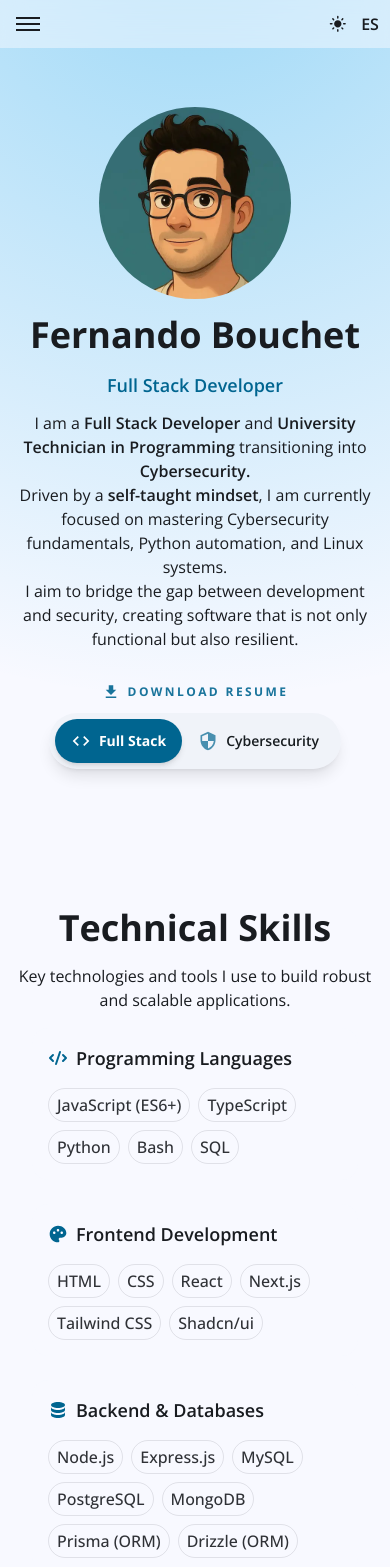
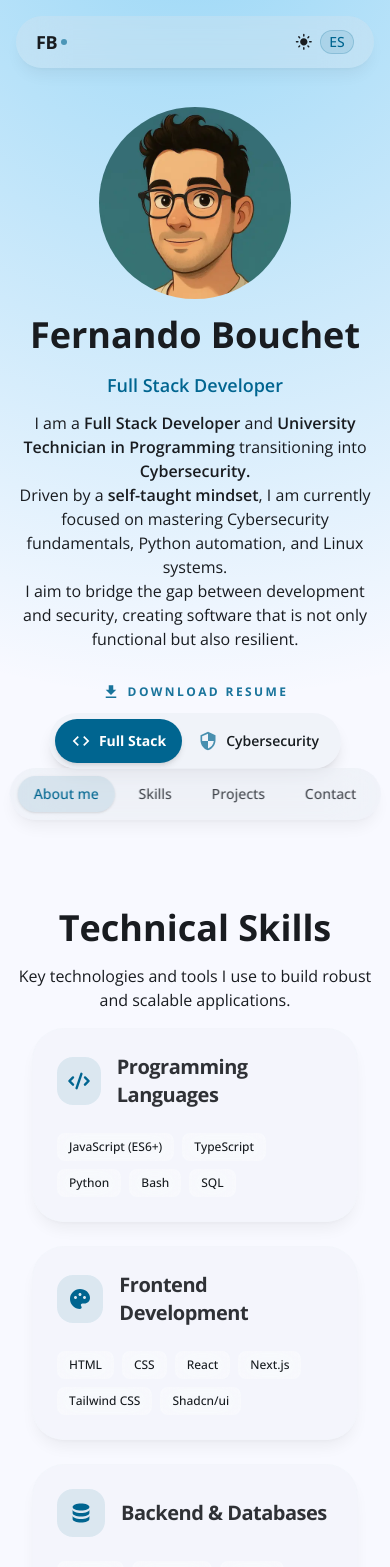
Before and after one commit to fernandobouchet/fernandobouchet.github.io, a Next.js app: page / in a window 390 px wide. Shown: the top 1567 px of the page. Built offline with nearby package versions, Linux system fonts and the light colour scheme.

Commit message:
feat: update 'header' components, update mobile menu to a more modern style

```diff
--- a/components/header/header.tsx
+++ b/components/header/header.tsx
@@ -1,13 +1,8 @@
-"use client";
-
 import { Nav } from "./nav";
 
 const Header = () => {
   return (
-    <header
-      className={`fixed top-0 right-0 w-full flex h-12 md:h-14 z-50 p-4"
-      }`}
-    >
+    <header className="fixed top-4 left-0 right-0 z-50 flex justify-center px-4 pointer-events-none">
       <Nav />
     </header>
   );
--- a/components/header/mobile-menu.tsx
+++ b/components/header/mobile-menu.tsx
@@ -3,57 +3,33 @@
 import { NavLinks } from "./nav-links";
 
 interface Props {
-  isMobileMenuOpen: boolean;
-  setIsMobileMenuOpen: (isOpen: boolean) => void;
   activeSection: string;
   scrollToSection: (sectionId: string) => void;
 }
-const MobileMenu = ({
-  isMobileMenuOpen,
-  setIsMobileMenuOpen,
-  activeSection,
-  scrollToSection,
-}: Props) => {
-  const toggleMenu = () => setIsMobileMenuOpen(!isMobileMenuOpen);
 
+const MobileMenu = ({ activeSection, scrollToSection }: Props) => {
   return (
-    <div className="md:hidden relative z-50">
-      <button
-        onClick={toggleMenu}
-        className="flex flex-col justify-center items-center w-10 h-10 group z-50 relative"
-        aria-label="Toggle menu"
-        aria-expanded={isMobileMenuOpen}
+    <div
+      className="
+      md:hidden
+      fixed bottom-6 z-50
+      left-1/2 -translate-x-1/2
+      w-[95%] max-w-md
+      pointer-events-none
+    "
+    >
+      <nav
+        className="pointer-events-auto
+          flex items-center justify-center py-2 rounded-full
+           bg-secondary/30 backdrop-blur-xl shadow-lg shadow-black/5"
       >
-        <span
-          className={`bg-foreground h-0.5 w-6 mb-1 transform transition duration-300 ${
-            isMobileMenuOpen ? "rotate-45 translate-y-1.5" : ""
-          }`}
-        />
-        <span
-          className={`bg-foreground h-0.5 w-6 mb-1 transition-opacity duration-300 ${
-            isMobileMenuOpen ? "opacity-0" : "opacity-100"
-          }`}
-        />
-        <span
-          className={`bg-foreground h-0.5 w-6 transform transition duration-300 ${
-            isMobileMenuOpen ? "-rotate-45 -translate-y-1.5" : ""
-          }`}
-        />
-      </button>
-
-      <div
-        className={`fixed top-0 left-0 w-full h-[calc(100dvh)] backdrop-blur-md bg-background/50 ${
-          isMobileMenuOpen ? "scale-y-100" : "scale-y-0 pointer-events-none"
-        } origin-top z-40`}
-      >
-        <ul className="flex flex-col items-center justify-center h-full space-y-10 text-xl font-medium">
+        <ul className="flex items-center justify-between w-full px-2">
           <NavLinks
             activeSection={activeSection}
             scrollToSection={scrollToSection}
-            onClick={toggleMenu}
           />
         </ul>
-      </div>
+      </nav>
     </div>
   );
 };
--- a/components/header/nav-item.tsx
+++ b/components/header/nav-item.tsx
@@ -30,14 +30,21 @@ const NavItem = ({
     <Link
       href={href}
       onClick={handleOnClick}
-      className={`py-2 px-4 md:px-5 rounded-full transition-all ${
-        activeSection === link.toLowerCase()
-          ? "bg-foreground/10 text-foreground"
-          : "hover:bg-foreground/20 text-foreground"
-      }`}
+      scroll={false}
+      className={`
+        py-2 px-4 md:px-5 rounded-full transition-all duration-300
+        text-sm font-medium flex items-center gap-2
+        active:scale-95
+        ${
+          activeSection === link.toLowerCase()
+            ? "text-primary bg-primary/10 font-bold shadow-sm"
+            : "text-muted-foreground hover:text-primary hover:bg-primary/10"
+        }
+      `}
     >
       {title}
     </Link>
   );
 };
+
 export { NavItem };
--- a/components/header/nav.tsx
+++ b/components/header/nav.tsx
@@ -1,34 +1,39 @@
 "use client";
 import { LanguageToggle } from "../ui/language.toggle";
 import { ThemeToggle } from "../ui/theme-toggle";
-import { useState } from "react";
 import { MobileMenu } from "./mobile-menu";
 import { useNavbar } from "@/hooks/useNavBar";
 import { NavLinks } from "./nav-links";
 
 const Nav = () => {
-  const [isMobileMenuOpen, setIsMobileMenuOpen] = useState(false);
-  const { activeSection, scrollToSection } = useNavbar();
+  const { activeSection, scrollToSection, isScrolled } = useNavbar();
 
   return (
+    <>
       <nav
-      className={`w-full flex items-center px-2 ${
-        !isMobileMenuOpen ? "backdrop-blur-md bg-background/50" : ""
-      }`}
+        className={`
+          pointer-events-auto
+          flex items-center justify-between px-5 rounded-full
+          bg-secondary/30 backdrop-blur-xl shadow-lg shadow-black/5
+          transition-all duration-500 ease-[cubic-bezier(0.32,0.72,0,1)]
+          ${
+            isScrolled
+              ? "py-2 w-[95%] max-w-5xl bg-secondary/60 shadow-xl"
+              : "py-3 w-full max-w-4xl"
+          }
+        `}
       >
-      <MobileMenu
-        isMobileMenuOpen={isMobileMenuOpen}
-        setIsMobileMenuOpen={setIsMobileMenuOpen}
-        activeSection={activeSection}
-        scrollToSection={scrollToSection}
-      />
-      <ul className="items-center gap-2 md:gap-5 font-semibold hidden md:flex">
+        <div className="text-lg font-bold tracking-tight text-foreground select-none flex items-center gap-1">
+          FB
+          <span className="w-1.5 h-1.5 rounded-full bg-primary animate-pulse" />
+        </div>
+        <ul className="hidden md:flex items-center gap-1 absolute left-1/2 -translate-x-1/2">
           <NavLinks
             activeSection={activeSection}
             scrollToSection={scrollToSection}
           />
         </ul>
-      <ul className="flex items-center gap-3 ml-auto z-50">
+        <ul className="flex items-center gap-2">
           <li>
             <ThemeToggle />
           </li>
@@ -37,6 +42,11 @@ const Nav = () => {
           </li>
         </ul>
       </nav>
+      <MobileMenu
+        activeSection={activeSection}
+        scrollToSection={scrollToSection}
+      />
+    </>
   );
 };
 export { Nav };
--- a/components/skills/skill-card.tsx
+++ b/components/skills/skill-card.tsx
@@ -1,10 +1,13 @@
+"use client";
+
 import { motion } from "motion/react";
 import { CardBackground } from "../projects/card/card-background";
 import { Badge } from "../ui/badge";
+import { ReactNode } from "react";
 
 interface Props {
   title: string;
-  icon: React.JSX.Element;
+  icon: ReactNode; // Usamos ReactNode que es más flexible para iconos
   items: string[];
 }
 
@@ -20,19 +23,62 @@ const SkillCard = ({ title, icon, items }: Props) => {
       }}
       whileInView={{ opacity: 1, y: 0 }}
       initial={{ opacity: 0, y: 20 }}
-      viewport={{ once: true }}
-      className="relative group flex flex-col rounded-2xl p-4 overflow-hidden h-full"
+      viewport={{ once: true, margin: "-50px" }}
+      className="
+        relative group flex flex-col h-full overflow-hidden
+        /* FORMA: Muy redondeada estilo Android 16 */
+        rounded-[32px] p-6
+        /* GLASS: Fondo secundario translúcido + Blur fuerte */
+        bg-secondary/20 dark:bg-secondary/30
+        backdrop-blur-2xl
+        /* BORDE: Sutil o inexistente (confiamos en la sombra/luz) */
+        border border-white/5
+        /* SOMBRA: Elevación suave */
+        shadow-lg shadow-black/5
+        /* HOVER: Pequeña escala y aumento de luz */
+        transition-all duration-500 hover:scale-[1.02] hover:bg-secondary/40
+      "
     >
-      <CardBackground />
-
-      <div className="relative z-10 mb-4 flex items-center gap-2">
-        <span className="text-xl text-primary">{icon}</span>
-        <h3 className="text-lg font-semibold">{title}</h3>
+      {/* Fondo animado (Asumiendo que CardBackground maneja su propio posicionamiento absolute) */}
+      <div className="absolute inset-0 opacity-50 group-hover:opacity-100 transition-opacity duration-500">
+        <CardBackground />
       </div>
 
+      {/* Encabezado de la Tarjeta */}
+      <div className="relative z-10 mb-6 flex items-center gap-4">
+        {/* ICONO ENCAPSULADO (Estilo Material You) */}
+        <div
+          className="
+          flex items-center justify-center w-12 h-12 rounded-2xl
+          bg-primary/10 text-primary
+          group-hover:bg-primary group-hover:text-primary-foreground
+          group-hover:shadow-[0_0_20px_-5px_rgba(var(--primary),0.4)]
+          transition-all duration-300
+        "
+        >
+          <span className="text-2xl">{icon}</span>
+        </div>
+
+        <h3 className="text-xl font-bold text-foreground/90 tracking-tight">
+          {title}
+        </h3>
+      </div>
+
+      {/* Lista de Badges */}
       <div className="relative z-10 flex flex-wrap gap-2">
         {items.map((item, index) => (
-          <Badge key={index} text={item} className="[&>span]:text-base" />
+          <Badge
+            key={index}
+            text={item}
+            // Pasamos estilos extra al Badge para que sea 'Glass' también
+            className="
+              bg-white/40 dark:bg-white/5
+              hover:bg-primary/10 dark:hover:bg-primary/20
+              text-secondary-foreground font-medium
+              backdrop-blur-md border-0
+              px-3 py-1.5 rounded-lg
+            "
+          />
         ))}
       </div>
     </motion.div>
--- a/components/ui/language.toggle.tsx
+++ b/components/ui/language.toggle.tsx
@@ -12,7 +12,7 @@ const LanguageToggle = () => {
     <button
       onClick={handleChangeLanguage}
       aria-label={`Switch to ${nextLanguage}`}
-      className="relative w-6 h-6 overflow-hidden font-semibold cursor-pointer flex flex-col items-center"
+      className="relative w-6 h-6 overflow-hidden cursor-pointer flex flex-col items-center px-4 py-2 text-sm font-medium rounded-full bg-primary/10 text-primary border border-primary/20 hover:bg-primary/20 transition-colors"
     >
       <AnimatePresence mode="wait" initial={false}>
         <motion.span
--- a/hooks/useNavBar.ts
+++ b/hooks/useNavBar.ts
@@ -1,53 +1,56 @@
+"use client";
+
 import { useState, useEffect, useCallback } from "react";
 
 export function useNavbar() {
-  const [activeSection, setActiveSection] = useState("");
+  const [activeSection, setActiveSection] = useState("about");
   const [isScrolled, setIsScrolled] = useState(false);
 
   const handleScroll = useCallback(() => {
     const scrollPosition = window.scrollY;
 
-    if (scrollPosition === 0) {
-      setActiveSection("about");
+    if (scrollPosition < 20) {
       setIsScrolled(false);
-      return;
+      if (scrollPosition === 0) setActiveSection("about");
+    } else {
+      setIsScrolled(true);
     }
-
-    setIsScrolled(true);
 
     const scrollPositionWithOffset = scrollPosition + window.innerHeight / 3;
 
     const sections = document.querySelectorAll("section[id]");
-    let currentSection = "";
 
     sections.forEach((section) => {
-      const sectionTop = (section as HTMLElement).offsetTop;
-      const sectionHeight = (section as HTMLElement).offsetHeight;
+      const element = section as HTMLElement;
+      const sectionTop = element.offsetTop;
+      const sectionHeight = element.offsetHeight;
 
       if (
         scrollPositionWithOffset >= sectionTop &&
         scrollPositionWithOffset < sectionTop + sectionHeight
       ) {
-        currentSection = section.id;
+        setActiveSection(section.id);
       }
     });
-
-    setActiveSection(currentSection);
   }, []);
 
   useEffect(() => {
     window.addEventListener("scroll", handleScroll);
-    handleScroll(); // Inicializar estado
-
+    handleScroll();
     return () => window.removeEventListener("scroll", handleScroll);
   }, [handleScroll]);
 
   const scrollToSection = (href: string) => {
-    const targetSection = document.querySelector(href);
+    const id = href.replace("#", "");
+    const targetSection = document.getElementById(id);
+
     if (targetSection) {
       const navbarHeight = document.querySelector("header")?.offsetHeight || 0;
+
+      const extraBuffer = 24;
+
       const targetPosition =
-        (targetSection as HTMLElement).offsetTop - navbarHeight;
+        targetSection.offsetTop - navbarHeight - extraBuffer;
 
       window.scrollTo({
         top: targetPosition,
--- a/locales/es.json
+++ b/locales/es.json
@@ -7,7 +7,7 @@
     "about": "Sobre mí",
     "projects": "Proyectos",
     "contact": "Contacto",
-    "skills": "Habilidades"
+    "skills": "Skills"
   },
   "about": {
     "hero": "Fernando Bouchet",
```
Lines whose indentation alone changed are shown as unchanged.
